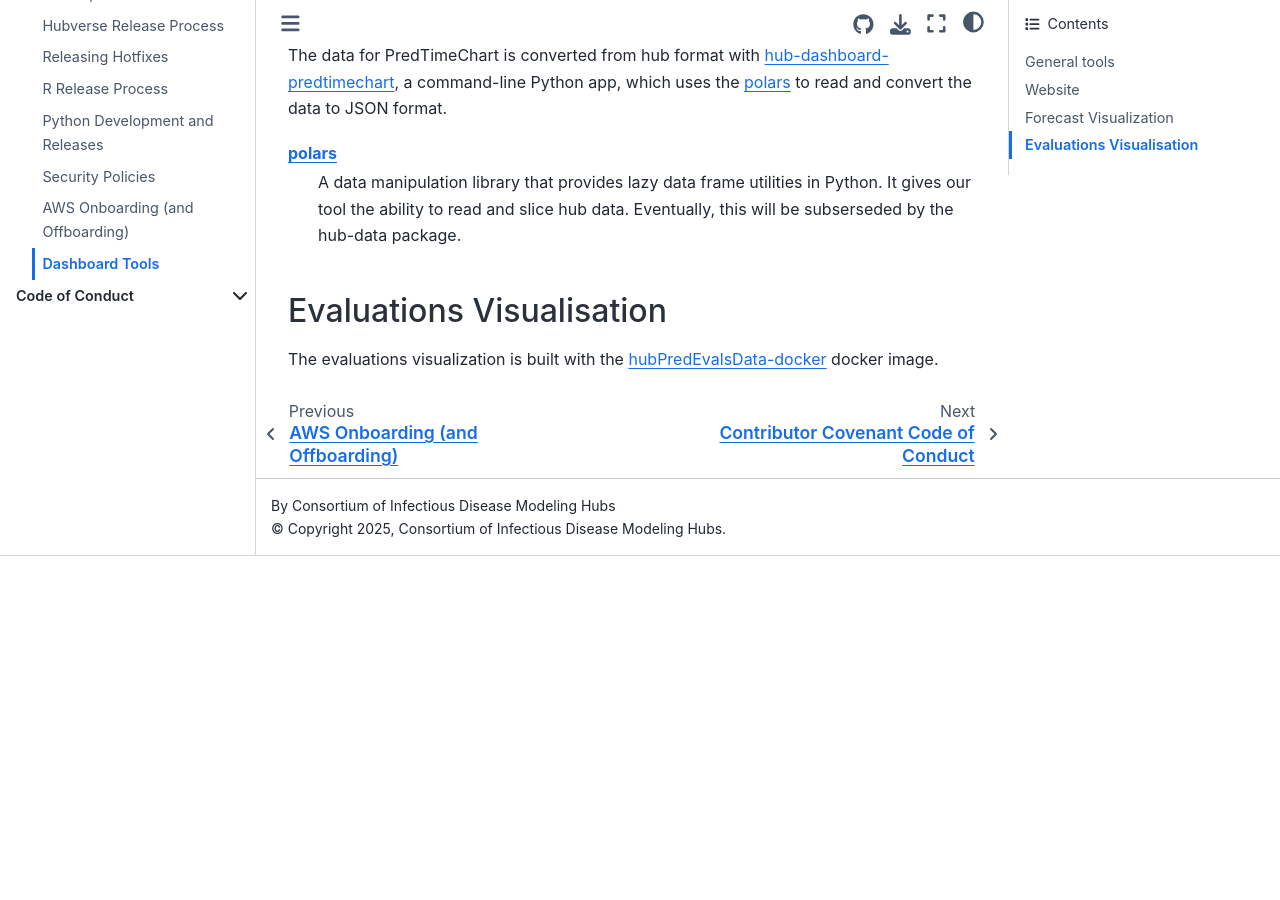
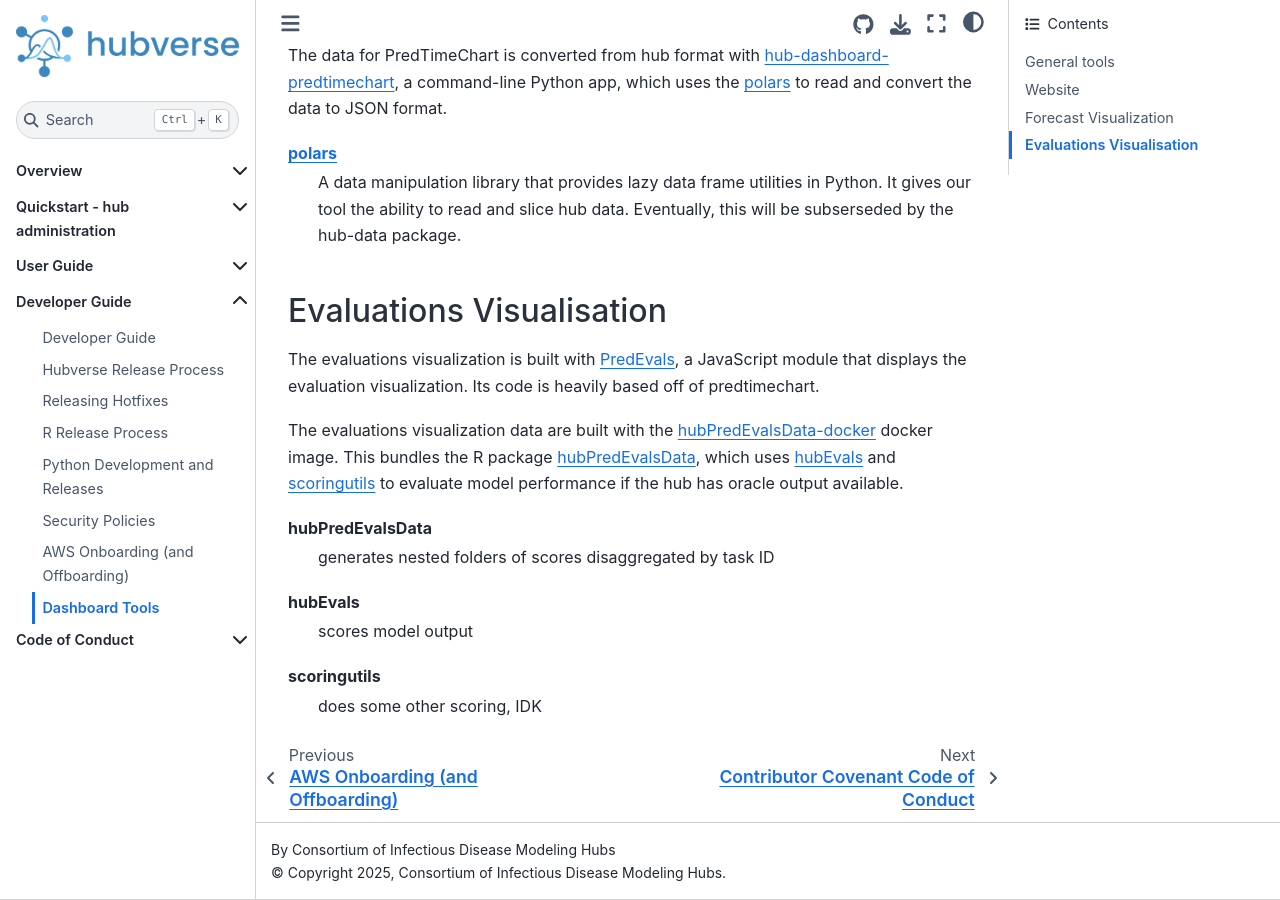
Before and after one commit to hubverse-org/hubDocs, a Sphinx documentation site: the page built from docs/source/developer/dashboard-tools.md, in a window 1280 px wide and 900 px high, scrolled down 1226 px. Built offline with Sphinx 7.4.7 and the Sphinx Book theme 1.1.4, drawn with Linux system fonts in a browser that asks for light colours; comment, search, counter and statistics services are not loaded; before the commit the page ends 1782 px from its top, so only the background shows below that.

Commit message:
add more information for evals dashbaord tools
still need moar

```diff
--- a/docs/source/developer/dashboard-tools.md
+++ b/docs/source/developer/dashboard-tools.md
@@ -56,4 +56,15 @@
 
 ## Evaluations Visualisation
 
-The evaluations visualization is built with the [hubPredEvalsData-docker](https://github.com/hubverse-org/hubPredEvalsData-docker) docker image.
+The evaluations visualization is built with [PredEvals](https://github.com/hubverse-org/predevals), a JavaScript module that displays the evaluation visualization. Its code is heavily based off of predtimechart.
+
+The evaluations visualization data are built with the [hubPredEvalsData-docker](https://github.com/hubverse-org/hubPredEvalsData-docker) docker image. This bundles the R package [hubPredEvalsData](#dashboard-tool-hubPredEvalsData), which uses [hubEvals](#dashboard-tool-hubEvals) and [scoringutils](#dashboard-tool-scoringutils) to evaluate model performance if the hub has oracle output available.
+
+[hubPredEvalsData]{#dashboard-tool-hubPredEvalsData}
+: generates nested folders of scores disaggregated by task ID
+
+[hubEvals]{#dashboard-tool-hubEvals}
+: scores model output
+
+[scoringutils]{#dashboard-tool-scoringutils}
+: does some other scoring, IDK
```
